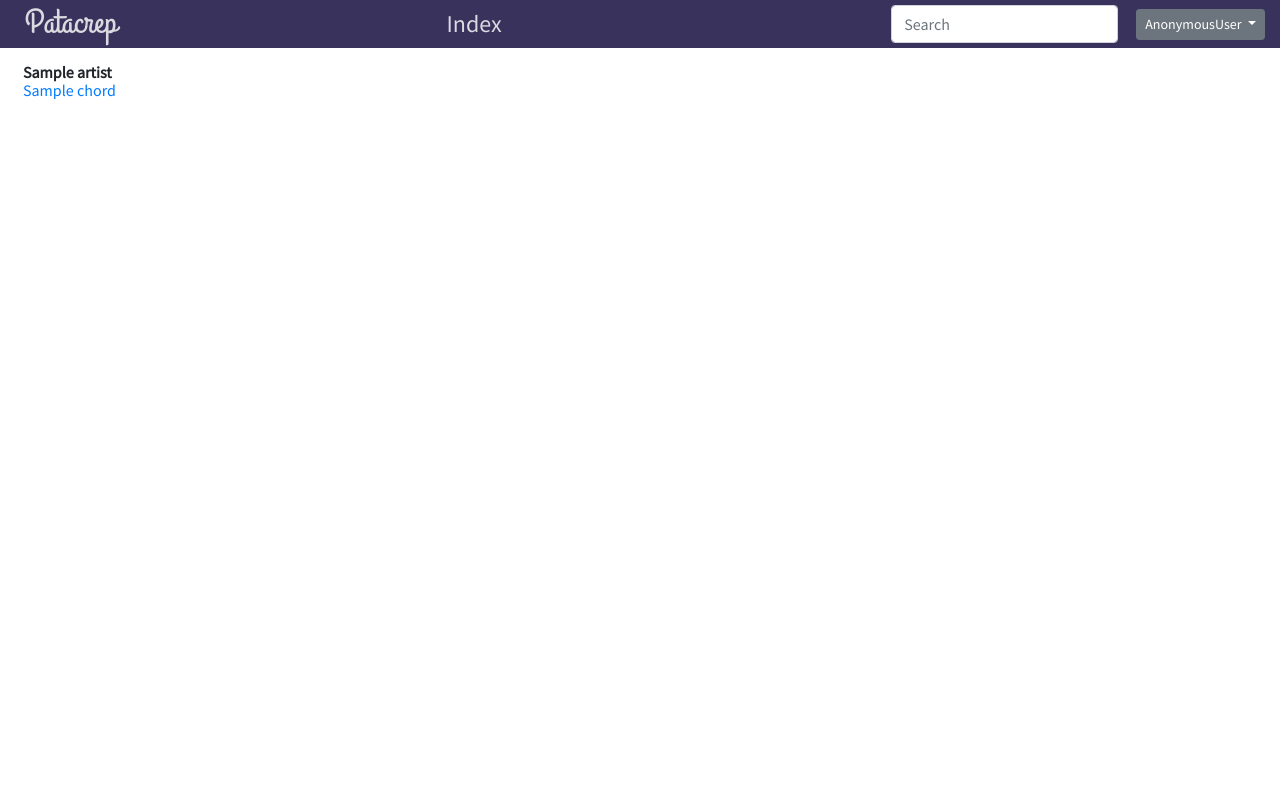
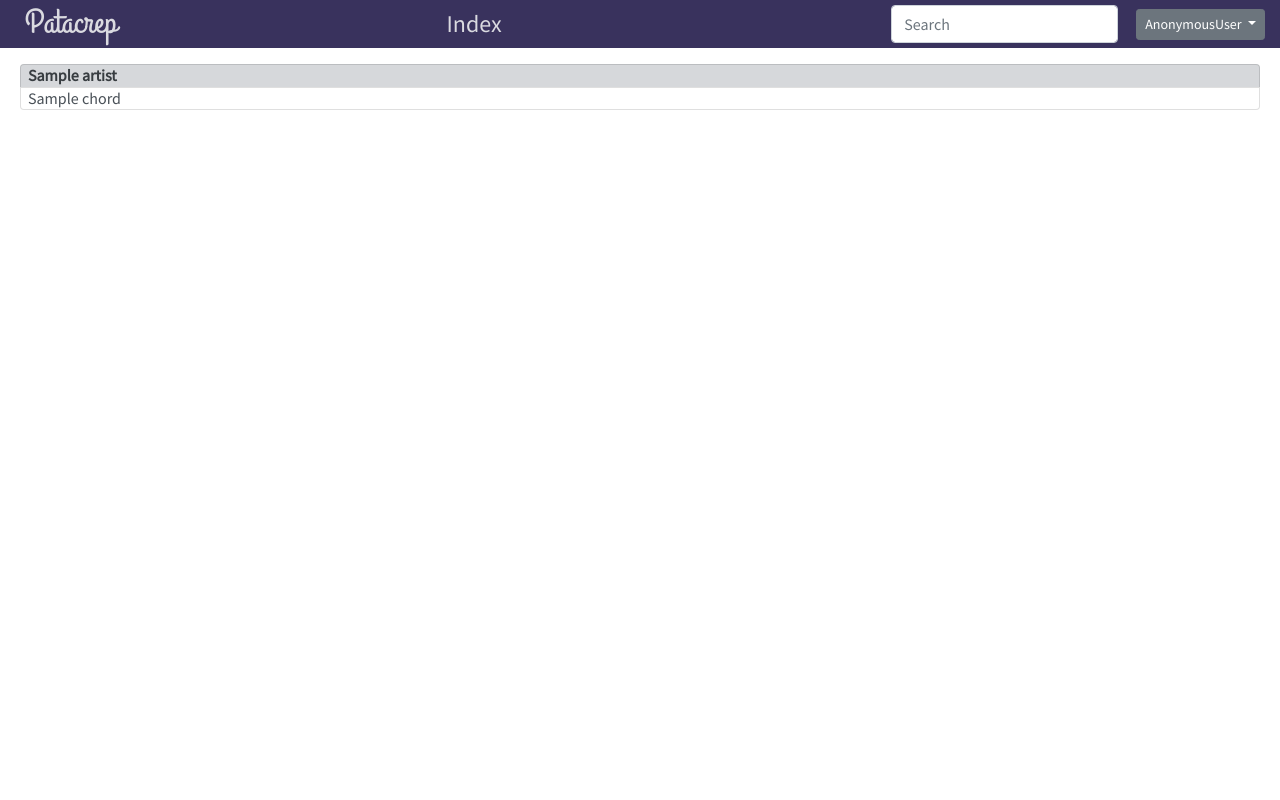
Before and after one commit to Fritzip/patacrep, a Django app: template patacrep/templates/patacrep/index.html in a window 1280 px wide. Run offline with Django 3.2, Linux system fonts and the light colour scheme; the template is opened without the code that fills it: most values are stand-ins (such as "Sample title", 1, 10 or a date in 2020); some libraries are stand-ins or nearby versions.

Commit message:
index styling attempt

```diff
--- a/patacrep/static/patacrep/style.css
+++ b/patacrep/static/patacrep/style.css
@@ -174,42 +174,6 @@ a.website-name:hover, .menu-toggle:hover, .fa-star:hover, .fa-star.checked {
   overflow-y: hidden;
 }
 
-.anchor {
-  background-color: #fbdcb7;
-}
-
-.artist-header {
-  display: flex;
-  flex-direction: column;
-  border-radius:8px 8px 0px 0px;
-  overflow: hidden
-}
-
-.artist, .chord {
-  -webkit-transition: all 1.3s ease;
-  -moz-transition: all 1.3s ease;
-  -o-transition: all 1.3s ease;
-  transition: all 1.3s ease;
-  padding: 0 7px
-}
-
-.chord {
-  display: flex;
-  /*align-items: center;*/
-  /*justify-content: space-between*/
-}
-
-.bottom-rounded {
-  border-radius: 0px 0px 8px 8px;
-}
-
-.sidebar {
-  display: flex;
-  display: none;
-  flex-flow: column;
-  flex: 1 1 auto;
-  overflow-y: auto;
-}
 
 .content {
   display: flex;
@@ -219,6 +183,71 @@ a.website-name:hover, .menu-toggle:hover, .fa-star:hover, .fa-star.checked {
   overflow-x: auto;
   /* top | horizontal | bottom */
   padding: 1em 1em 0px;
+  /*background-color: #658c98;*/
+}
+
+
+.anchor {
+  background-color: #fbdcb7;
+}
+
+.artist-header {
+  display: flex;
+  flex-direction: column;
+  border-radius:8px 8px 0px 0px;
+  overflow: hidden;
+  /*background-color: blueviolet;*/
+  /*padding-top: 7px;*/
+}
+
+.artist, .chord {
+  /*-webkit-transition: all 0.0s ease;*/
+  /*-moz-transition: all 0.0s ease;*/
+  /*-o-transition: all 0.0s ease;*/
+  /*transition: all 0.0s ease;*/
+  padding: 2px 7px;
+  flex: 0 1 0;
+}
+
+.list-group-item-action {
+    width: unset !important;
+}
+
+.chord {
+  display: flex;
+  /*color: white;*/
+  /*background-color: blueviolet;*/
+  /*align-items: center;*/
+  /*justify-content: space-between*/
+}
+
+.chord > a {
+  /*color: inherit;
+  text-decoration: none;*/
+}
+
+.chord:hover {
+  /*opacity: 0.8;*/
+}
+
+.bottom-rounded {
+  /*border-radius: 0px 0px 8px 8px; */
+  border-bottom-left-radius: .25rem;
+  border-bottom-right-radius: .25rem;
+}
+
+.top-rounded {
+  /*border-radius: 0px 0px 8px 8px; */
+  border-top-left-radius: .25rem;
+  border-top-right-radius: .25rem;
+}
+
+.sidebar {
+  display: flex;
+  display: none;
+  flex-flow: column;
+  flex: 1 1 auto;
+  overflow-y: auto;
 }
 
 .chordline {
--- a/patacrep/templates/patacrep/index.html
+++ b/patacrep/templates/patacrep/index.html
@@ -15,25 +15,20 @@
 {% endblock options %}
 
 {% block content %}
-<div class="content">
+<div class="content list-group">
   {% for artist, chords in dartist.items %}
-      <span class="artist-header"><span class="font-weight-bold artist" id="{{ artist | slugify }}">{{ artist }}</span>
+      <span class="list-group-item list-group-item-secondary font-weight-bold artist mx-1 top-rounded" id="{{ artist | slugify }}">{{ artist }}</span>
       {% for chord in chords %}
-        <span class="chord {% if forloop.last %}bottom-rounded{%endif%}" data-artist="{{artist | slugify }}">
-          {% if chord.in_project %}
-            <i class="fas fa-hammer checked"></i>
+        <a href="{% url 'patacrep:detail' chord.chord_id %}" class="list-group-item list-group-item-action chord mx-1 {% if forloop.last %}bottom-rounded mb-2{%endif%} {% if chord.warning_lines and user.is_superuser %} list-group-item-warning {% endif %}" data-artist="{{artist | slugify }}">
+          {{ chord.title }}
+          {% if chord.in_project and user.is_superuser %}
+            <span class="badge badge-primary mx-1"><i class="fas fa-hammer checked"></i></span>
           {% endif %}
-          {% if chord.favorite %}
-            <i class="fas fa-star checked"></i>
+          {% if chord.favorite and user.is_superuser %}
+            <span class="badge badge-primary mx-1"><i class="fas fa-star checked"></i></span>
           {% endif %}
-          <a href="{% url 'patacrep:detail' chord.chord_id %}" style="margin-right: auto">{{ chord.title }}</a>
-          {% if chord.warning_lines and user.is_superuser %}
-            <a href="{% url 'patacrep:confirm_remove' chord.chord_id %}" class="badge badge-warning float-right mx-1"><i class="fas fa-exclamation-triangle"></i></a>
-          {% endif %}
-        </span>
-        {% if forloop.first %}
-          </span>
-        {% endif %}
+
+        </a>
       {% endfor %}
   {% endfor %}
 </div>
```
